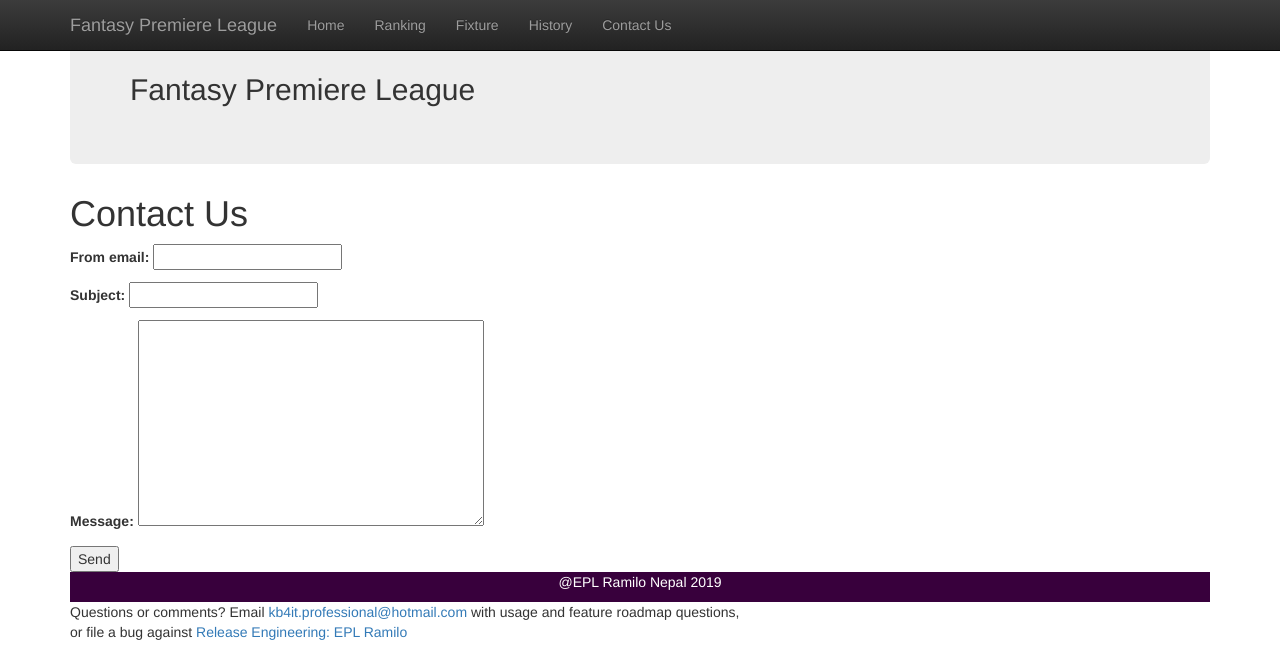
After one commit to keshabb/fantasypremiereleague, a Django app: page /fpl/contact.html in a window 1280 px wide. The commit adds this page. Shown: the top 654 px of the page. Run offline with Django 3.2, Linux system fonts and the light colour scheme; some libraries are stand-ins or nearby versions.

Commit message:
Add contact us email form

```diff
--- /dev/null
+++ b/fantasypremiereleague/fplapp/forms.py
@@ -0,0 +1,7 @@
+from django import forms
+
+
+class ContactForm(forms.Form):
+    from_email = forms.EmailField(required=True)
+    subject = forms.CharField(required=True)
+    message = forms.CharField(widget=forms.Textarea, required=True)
--- /dev/null
+++ b/fantasypremiereleague/fplapp/templates/fplapp/contact.html
@@ -0,0 +1,15 @@
+<!-- contact.html -->
+{% extends "fplapp/layout.html" %}
+{% block content %}
+<div class="jumbotron">
+  <h2>Fantasy Premiere League</h2>
+</div>
+<h1> Contact Us</h1>
+<form method="post">
+    {% csrf_token %}
+    {{ form.as_p }}
+    <div class="form-actions">
+        <button type="submit">Send</button>
+    </div>
+</form>
+{% endblock %}
--- a/fantasypremiereleague/fplapp/templates/fplapp/layout.html
+++ b/fantasypremiereleague/fplapp/templates/fplapp/layout.html
@@ -26,7 +26,7 @@
           <li id='ranking-nav'><a href="/fpl/ranking.html">Ranking</a></li>
           <li id='fixture-nav'><a href="/fpl/fixture">Fixture</a></li>
           <li id='history-nav'><a href="/fpl/history">History</a></li>
-          <li id='contacts-nav'><a href="/fpl/contacts">Contacts</a></li>
+          <li id='contacts-nav'><a href="/fpl/contact.html">Contact Us</a></li>
         </ul>
       </div>
     </div>
--- a/fantasypremiereleague/fplapp/urls.py
+++ b/fantasypremiereleague/fplapp/urls.py
@@ -7,7 +7,7 @@
   url(r'^$', views.home, name='home'),
   # Explicit home ('/fpl/home/')
   url(r'^home.html$', views.home, name='home'),
-  url(r'^playerperformance.html$', views.player_performance, name='playerperformance'),
+  url(r'^playerperformance.html$', views.player_performance, name='player_performance'),
   url(r'^fixturedifficulty.html$', views.fixture_difficulty, name='fixture_difficulty'),
   url(r'^ict.html$', views.ict, name='ict'),
   url(r'^injury_suspension.html$', views.injury_suspension, name='injury_suspension'),
@@ -17,4 +17,6 @@
   url(r'^analysis.html$', views.analysis, name='analysis'),
   url(r'^bot.html$', views.bot, name='bot'),
   url(r'^ranking.html$', views.ranking, name='rank'),
+  url(r'^contact.html$', views.email_view, name='email'),
+  url(r'^success/$', views.success_view, name='email_success'),
 ]
--- a/fantasypremiereleague/fplapp/views.py
+++ b/fantasypremiereleague/fplapp/views.py
@@ -1,6 +1,9 @@
-from django.shortcuts import render
+from django.shortcuts import render, redirect
 from django.views.decorators.cache import cache_page
+from django.core.mail import send_mail, BadHeaderError
+from django.http import HttpResponse, HttpResponseRedirect
 from fplapp.ranking import Rank
+from fplapp.forms import ContactForm
 
 
 def home(request):
@@ -56,3 +59,24 @@
 
 def bot(request):
     return render(request, 'fplapp/bot.html')
+
+
+def email_view(request):
+    if request.method == 'GET':
+        form = ContactForm()
+    else:
+        form = ContactForm(request.POST)
+        if form.is_valid():
+            subject = form.cleaned_data['subject']
+            from_email = form.cleaned_data['from_email']
+            message = form.cleaned_data['message']
+            try:
+                send_mail(subject, message, from_email, ['test@example.com'])
+            except BadHeaderError:
+                return HttpResponse("Invalid header found")
+            return redirect("success")
+    return render(request, "fplapp/contact.html", {'form': form})
+
+
+def success_view(request):
+    return HttpResponse('Success! Thank you for your message.')
```
